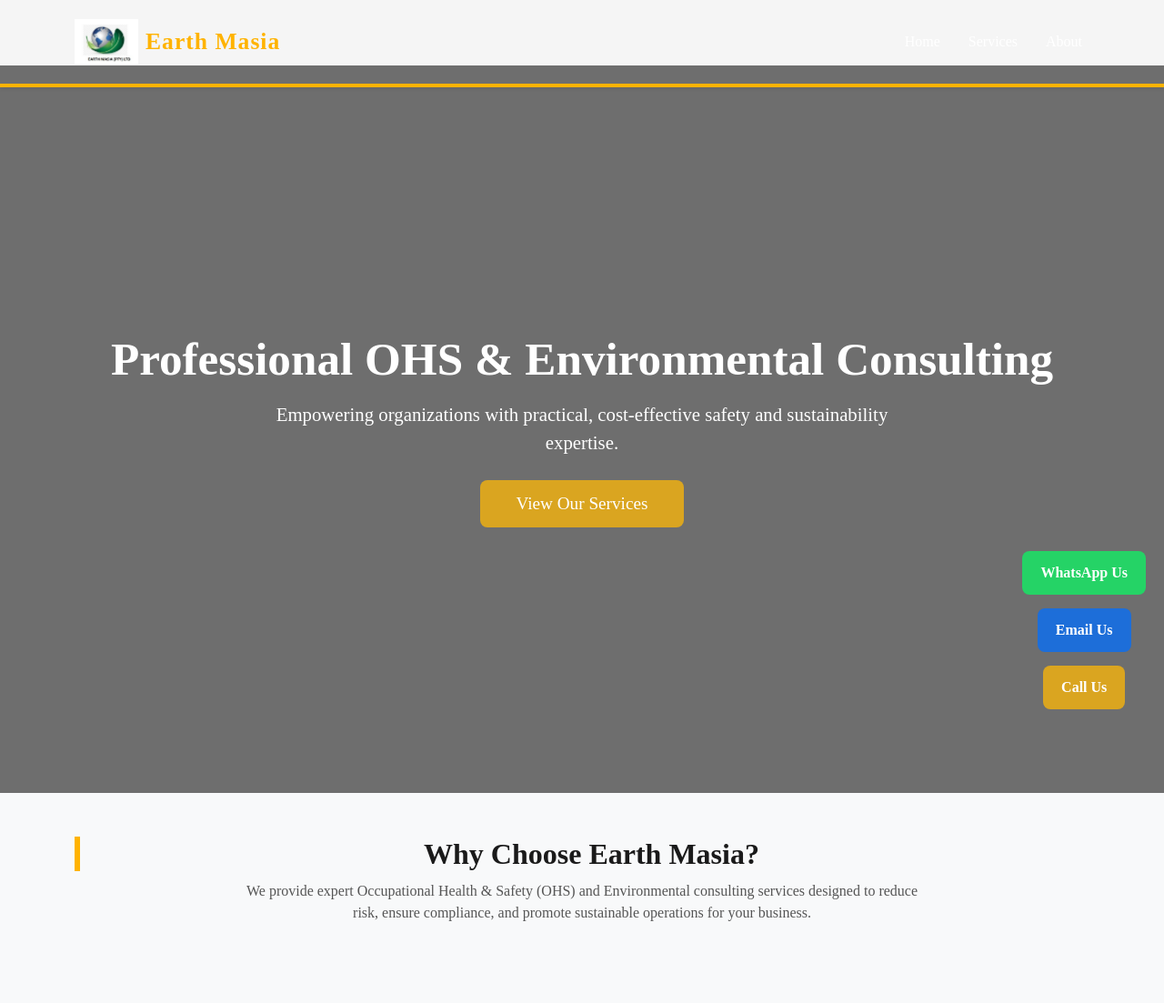
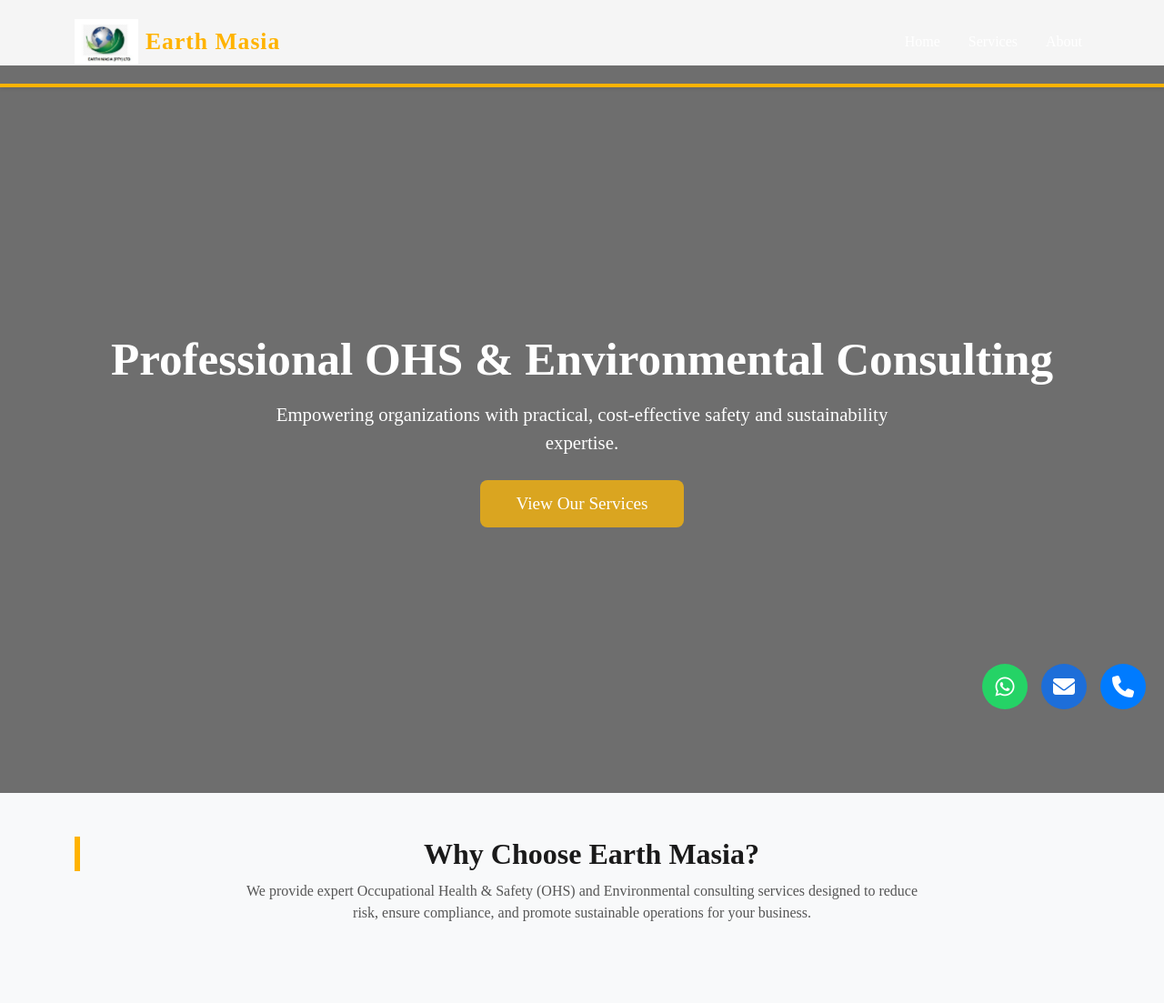
Before and after one commit to Napster-12/earthmasia, a Flask app: page / in a window 1280 px wide. Shown: the top 1103 px of the page at 91% size. Run offline with Flask 3, Linux system fonts and the light colour scheme.

Commit message:
Replace contact buttons with icons and styles
Updated contact buttons to icons and adjusted styles.

```diff
--- a/templates/index.html
+++ b/templates/index.html
@@ -2,6 +2,9 @@
 {% block title %}Home — Earth Masia{% endblock %}
 
 {% block content %}
+
+<!-- ===== FONT AWESOME ICONS ===== -->
+<link rel="stylesheet" href="https://cdnjs.cloudflare.com/ajax/libs/font-awesome/6.4.0/css/all.min.css" />
 
 <style>
 body {
@@ -107,40 +110,32 @@ body {
 }
 .cta-section a:hover { background-color: #f5f5f5; }
 
-/* Normal rectangular contact buttons */
-.contact-top {
-    position: fixed;
-    top: 20px;
-    right: 20px;
-    z-index: 9999;
-}
+/* Contact icons */
 .contact-bottom {
     position: fixed;
     bottom: 20px;
     right: 20px;
     z-index: 9999;
     display: flex;
-    flex-direction: column;
-    gap: 10px;
+    gap: 15px;
+    align-items: center;
 }
-.contact-top a, .contact-bottom a {
-    display: block;
-    padding: 12px 20px;
-    background-color: #DAA520;
+.contact-bottom a {
+    display: flex;
+    justify-content: center;
+    align-items: center;
+    width: 50px;
+    height: 50px;
+    border-radius: 50%;
+    font-size: 24px;
     color: white;
     text-decoration: none;
-    font-weight: bold;
-    border-radius: 8px;
-    font-size: 1rem;
     transition: 0.3s;
-    text-align: center;
 }
 .contact-bottom a.whatsapp { background-color: #25D366; }
 .contact-bottom a.email { background-color: #1D6ED9; }
-.contact-top a:hover, .contact-bottom a:hover {
-    opacity: 0.85;
-    transform: translateY(-2px);
-}
+.contact-bottom a.call { background-color: #007bff; }
+.contact-bottom a:hover { opacity: 0.85; transform: translateY(-2px); }
 
 /* Responsive */
 @media(max-width:767px){
@@ -265,15 +260,17 @@ function onYouTubeIframeAPIReady() {
     <a href="mailto:masiathakhani1@gmail.com">Get in Touch</a>
 </section>
 
-<!-- ===== CONTACT BUTTONS ===== -->
-<!-- Call Us at Top Right -->
-
-
-<!-- WhatsApp & Email at Bottom Right -->
-<div class="contact-bottom" style="display: flex; gap: 15px; align-items: center;">
-    <a href="https://wa.me/27711437424" target="_blank" class="whatsapp">WhatsApp Us</a>
-    <a href="mailto:masiathakhani1@gmail.com" class="email">Email Us</a>
-    <a href="tel:+27711437424">Call Us</a>
+<!-- ===== CONTACT ICONS ===== -->
+<div class="contact-bottom">
+    <a href="https://wa.me/27711437424" target="_blank" class="whatsapp" title="WhatsApp">
+        <i class="fab fa-whatsapp"></i>
+    </a>
+    <a href="mailto:masiathakhani1@gmail.com" class="email" title="Email">
+        <i class="fas fa-envelope"></i>
+    </a>
+    <a href="tel:+27711437424" class="call" title="Call">
+        <i class="fas fa-phone"></i>
+    </a>
 </div>
 
 {% endblock %}
```
